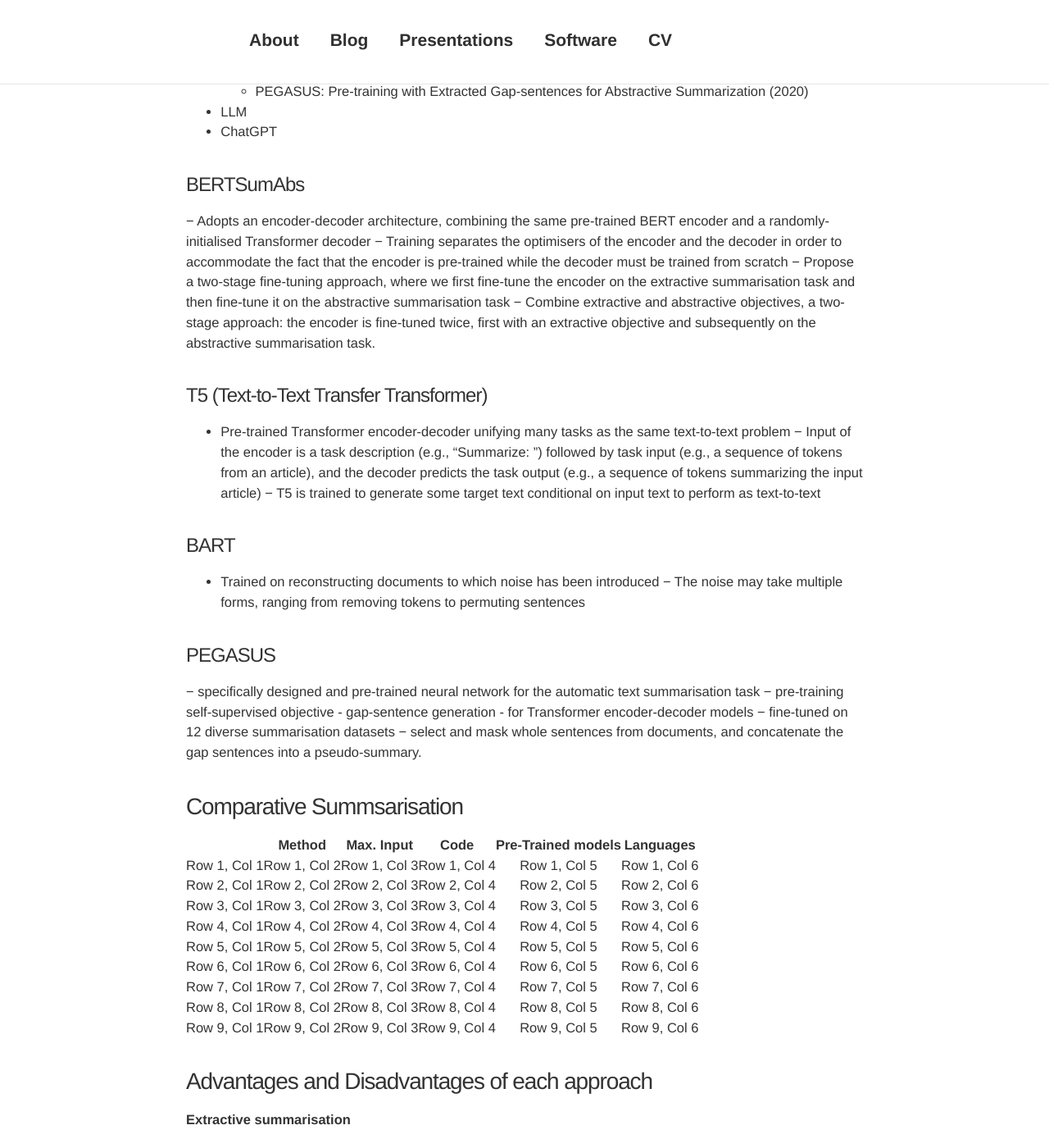
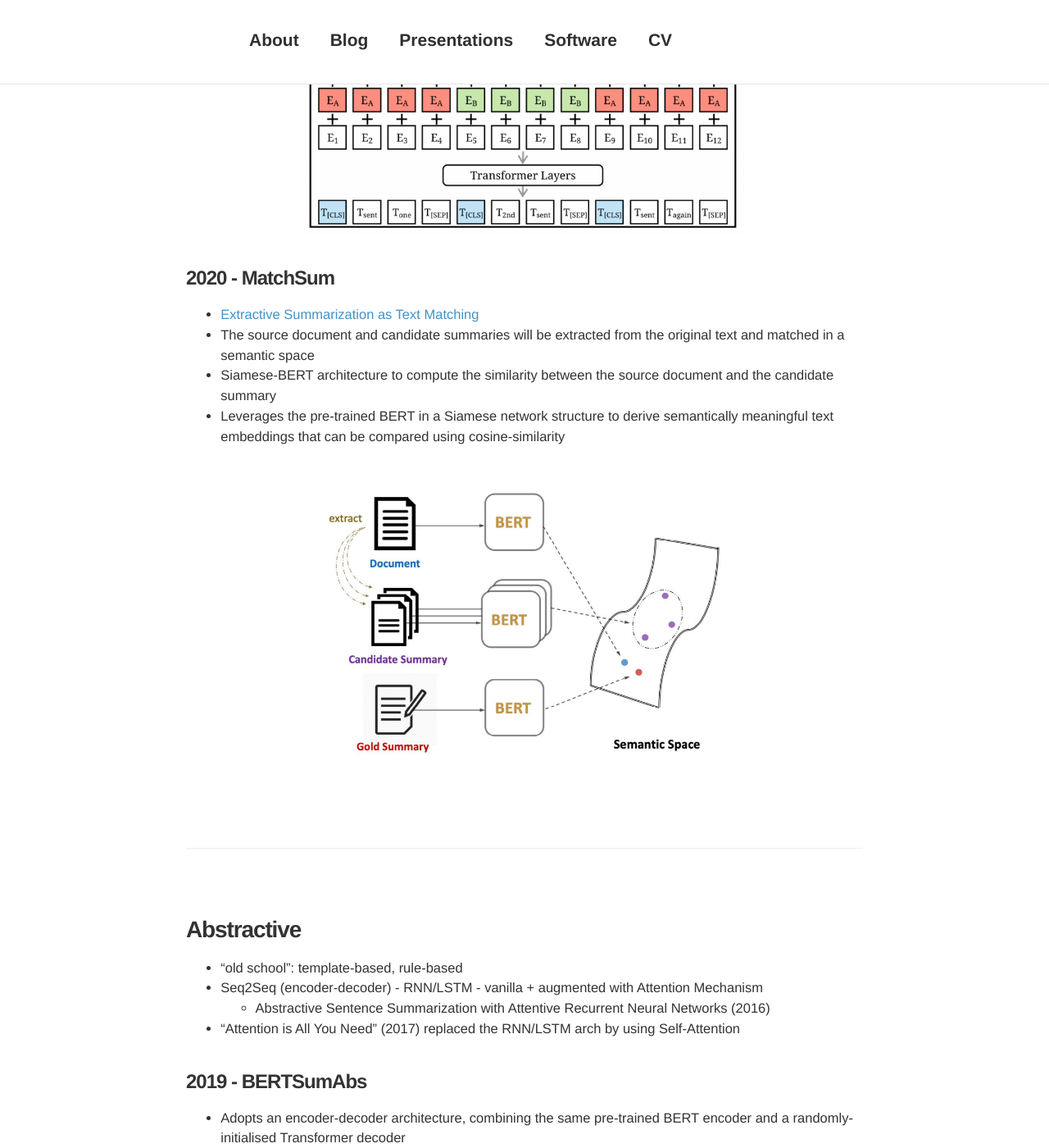
Before and after one commit to davidsbatista/davidsbatista.net, a Jekyll site: the page built from _posts/2023-08-13-NLP_Text_Summarization.md, in a window 1280 px wide and 1400 px high, scrolled down 1817 px. Shown: the whole window at 82% size. Built offline with Jekyll 4.4.1, drawn with Linux system fonts in a browser that asks for light colours; nearby versions of some CDN libraries; comment, search, counter and statistics services are not loaded; some of the changed text lies outside the part shown.

Commit message:
wip: text summsarisation, adding images

```diff
--- a/_config.yml
+++ b/_config.yml
@@ -36,7 +36,7 @@
   enabled: true
   debug: true
   collection: 'posts'
-  per_page: 15
+  per_page: 100
   offset: 0
   # permalink: '/blog/:num/'
   title: ':title - page :num of :max'
--- a/_posts/2023-08-13-NLP_Text_Summarization.md
+++ b/_posts/2023-08-13-NLP_Text_Summarization.md
@@ -14,7 +14,10 @@
 by generating a textual summary of the main content in the original text (abstractive). In this post, I will review some recent works on NLP Text summarisation.
 
 
-### __Extractive summarisation__
+## __Introduction__
+
+
+### __Extractive__
 * Select representative words or phrases from the original text and combine them to make a summary
 * Scores sentences by their relevance to the whole text's meaning
 
@@ -34,13 +37,27 @@
 * A sentence encoder to transform each sentence to a vector
 * A document encoder learns sentence representations based on their surrounding context sentences
 
+<figure>
+  <img style="width: 65%; height: 65%" src="/assets/images/2023-08-13-HIBERT.png">
+  <figcaption></figcaption>
+</figure>
+
 
 #### __2019 - BERTSumExt__
 * [Text Summarization with Pretrained Encoders](https://aclanthology.org/D19-1387.pdf)
 * An encoder creates sentence representations and a classifier predicts which sentences should be selected as summaries
 * Has a document-level encoder based on BERT to obtain sentence representations
-* The modification mainly consists of surrounding each sentence of the text with a [CLS] (which represents the entire sentence) and [SEP] (which represents the boundary between two sentences) and assigning different segment embeddings for every pair of sentences
+* The modification mainly consists of surrounding each sentence of the text with:
+  * a [CLS] (which represents the entire sentence)
+  * and [SEP] (which represents the boundary between two sentences)
+  * assigning different segment embeddings for every pair of sentences
 * Sentence-level contextual representations fed to a classifier for binary classification
+
+<figure>
+  <img style="width: 65%; height: 65%" src="/assets/images/2023-08-13-BertSum.png">
+  <figcaption></figcaption>
+</figure>
+
 
 
 #### __2020 - MatchSum__
@@ -49,6 +66,12 @@
 * Siamese-BERT architecture to compute the similarity between the source document and the candidate summary
 * Leverages the pre-trained BERT in a Siamese network structure to derive semantically meaningful text embeddings that can be compared using cosine-similarity
 
+<figure>
+  <img style="width: 65%; height: 65%" src="/assets/images/2023-08-13-MatchSum.png">
+  <figcaption></figcaption>
+</figure>
+
+
 
 <br>
 
@@ -56,70 +79,60 @@
 
 <br>
 
-### __Abstractive summarisation__
-* Generate a textual summary of the main content in the original text
-* Writes a summary as a human would do
-* “old school”
-	* template-based, rule-based
+### __Abstractive__
+* “old school”: template-based, rule-based
 * Seq2Seq (encoder-decoder) - RNN/LSTM - vanilla + augmented with Attention Mechanism
 	* Abstractive Sentence Summarization with Attentive Recurrent Neural Networks (2016)
 * “Attention is All You Need” (2017) replaced the RNN/LSTM arch by using Self-Attention
-	* BertSumAbs: Text Summarization with Pretrained Encoders (2019)
-	* T5: Exploring the Limits of Transfer Learning with a Unified Text-to-Text Transformer (2019)
-	* BART Denoising Sequence-to-Sequence Pre-training for Natural Language Generation, Translation... (2020)
-	* PEGASUS: Pre-training with Extracted Gap-sentences for Abstractive Summarization (2020)
-* LLM
-* ChatGPT
 
 
-#### BERTSumAbs
-− Adopts an encoder-decoder architecture, combining the same pre-trained BERT encoder and a randomly-initialised Transformer decoder
-− Training separates the optimisers of the encoder and the decoder in order to accommodate the fact that the encoder is pre-trained while the decoder must be trained from scratch
-− Propose a two-stage fine-tuning approach, where we first fine-tune the encoder on the extractive summarisation task and then fine-tune it on the abstractive summarisation task
-− Combine extractive and abstractive objectives, a two-stage approach: the encoder is fine-tuned twice, first with an extractive objective and subsequently on the abstractive summarisation task.
+#### __2019 - BERTSumAbs__
+* Adopts an encoder-decoder architecture, combining the same pre-trained BERT encoder and a randomly-initialised Transformer decoder
+* Training separates the optimisers of the encoder and the decoder in order to accommodate the fact that the encoder is pre-trained while the decoder must be trained from scratch
+* Propose a two-stage fine-tuning approach, where we first fine-tune the encoder on the extractive summarisation task and then fine-tune it on the abstractive summarisation task
+* Combine extractive and abstractive objectives, a two-stage approach: the encoder is fine-tuned twice, first with an extractive objective and subsequently on the abstractive summarisation task.
 
 
-
-#### T5 (Text-to-Text Transfer Transformer)
-- Pre-trained Transformer encoder-decoder unifying many tasks as the same text-to-text problem
-− Input of the encoder is a task description (e.g., “Summarize: ”) followed by task input (e.g., a sequence of tokens from an article), and the decoder predicts the task output (e.g., a sequence of tokens summarizing the input article)
-− T5 is trained to generate some target text conditional on input text to perform as text-to-text
+#### __2019 T5 (Text-to-Text Transfer Transformer)__
+* Pre-trained Transformer encoder-decoder unifying many tasks as the same text-to-text problem
+* Input of the encoder is a task description (e.g., “Summarize: ”) followed by task input (e.g., a sequence of tokens from an article), and the decoder predicts the task output (e.g., a sequence of tokens summarizing the input article)
+* T5 is trained to generate some target text conditional on input text to perform as text-to-text
 
 
-#### BART
-- Trained on reconstructing documents to which noise has been introduced
-− The noise may take multiple forms, ranging from removing tokens to permuting sentences
+#### __2020 BART__
+* Trained on reconstructing documents to which noise has been introduced
+* The noise may take multiple forms, ranging from removing tokens to permuting sentences
 
 
-#### PEGASUS
-− specifically designed and pre-trained neural network for the automatic text summarisation task
-− pre-training self-supervised objective - gap-sentence generation - for Transformer encoder-decoder models
-− fine-tuned on 12 diverse summarisation datasets
-− select and mask whole sentences from documents, and concatenate the gap sentences into a pseudo-summary.
+#### __2020 PEGASUS__
+* specifically designed and pre-trained neural network for the automatic text summarisation task
+* pre-training self-supervised objective - gap-sentence generation - for Transformer encoder-decoder models
+* fine-tuned on 12 diverse summarisation datasets
+* select and mask whole sentences from documents, and concatenate the gap sentences into a pseudo-summary.
 
 
-### Comparative Summsarisation
+### __Comparative Summsarisation__
+
+<br>
+
+|   Name          | Method          | Max. Input     | Code           | Pre-Trained models   | Languages         |
+| <img width=150/>| <img width=115/>|<img width=150/>|<img width=125/>| <img width=150/>     |<img width=125/>   |
+|:----------------|:---------------:|:--------------:|:--------------:|:--------------------:|:------------------:|
+| TextRank (2004) | Extractive      | \-             | gensim   | \-                                      | \-                 |
+| LexRank (2011)  | Extractive      | \-             | lexrank  | \-                                      | \-                 |
+| BertSum (2019)  | Both            | ?              | PreSumm  | see code                                | English            |
+| HIBERT (2019)   | Extractive      | ?              | HIBERT   | see code                                | English            |
+| T5 (2019)       | Abstractive     | 1024 - 16384   | T5x      | [huggingface.co](http://huggingface.co) | several   |
+| MatchSum (2020) | Extractive      | ?              | MatchSum | see code                                | English            |
+| BART (2020)     | Abstractive     | 1024           | fairseq  | [huggingface.co](http://huggingface.co) | several         |
+| PEGASUS (2020)  | Abstractive     | ?              | pegasus  | [huggingface.co](http://huggingface.co) | several         |
+
+<br>
+
+### __Advantages and Disadvantages of each approach__
 
 
-|                | Method         | Max. Input     | Code           | Pre-Trained models    | Languages      |
-|:--------------:|:--------------:|:--------------:|:--------------:|:---------------------:|:--------------:|
-| Row 1, Col 1   | Row 1, Col 2   | Row 1, Col 3   | Row 1, Col 4   | Row 1, Col 5          | Row 1, Col 6   |
-| Row 2, Col 1   | Row 2, Col 2   | Row 2, Col 3   | Row 2, Col 4   | Row 2, Col 5          | Row 2, Col 6   |
-| Row 3, Col 1   | Row 3, Col 2   | Row 3, Col 3   | Row 3, Col 4   | Row 3, Col 5          | Row 3, Col 6   |
-| Row 4, Col 1   | Row 4, Col 2   | Row 4, Col 3   | Row 4, Col 4   | Row 4, Col 5          | Row 4, Col 6   |
-| Row 5, Col 1   | Row 5, Col 2   | Row 5, Col 3   | Row 5, Col 4   | Row 5, Col 5          | Row 5, Col 6   |
-| Row 6, Col 1   | Row 6, Col 2   | Row 6, Col 3   | Row 6, Col 4   | Row 6, Col 5          | Row 6, Col 6   |
-| Row 7, Col 1   | Row 7, Col 2   | Row 7, Col 3   | Row 7, Col 4   | Row 7, Col 5          | Row 7, Col 6   |
-| Row 8, Col 1   | Row 8, Col 2   | Row 8, Col 3   | Row 8, Col 4   | Row 8, Col 5          | Row 8, Col 6   |
-| Row 9, Col 1   | Row 9, Col 2   | Row 9, Col 3   | Row 9, Col 4   | Row 9, Col 5          | Row 9, Col 6   |
-
-
-
-
-### Advantages and Disadvantages of each approach
-
-
-__Extractive summarisation__
+#### __Extractive__
 * Advantages
   * Language and domain agnostic
   * No need to account for model training
@@ -130,7 +143,7 @@
   * longer than necessary, may contain unnecessary parts that may not be needed in the summary
 
 
-__Abstractive summarisation__
+#### __Abstractive__
 * Advantages
   * Ideally a summary will be concise and capture the essence of the original text
   * Decrease the amount of generated text
@@ -142,7 +155,7 @@
   * May contain factual errors due to the algorithm not grasping the text’s context well enough
 
 
-#### Evaluation
+#### __Evaluation__
 * ROUGE (Recall-Oriented Understudy for Gisting Evaluation) - Recall
   * compare produced summary against reference summary by overlapping n-grams
   * ROUGE-N: report with different n-grams size
```
Also changed, not shown: other parts of _posts/2023-08-13-NLP_Text_Summarization.md (+1 -1 lines), assets/images/2023-08-13-BertSum.png (added), assets/images/2023-08-13-HIBERT.png (added), assets/images/2023-08-13-MatchSum.png (added), assets/images/2023-08-13-NLP_Text_Summarisation.jpg (added).
